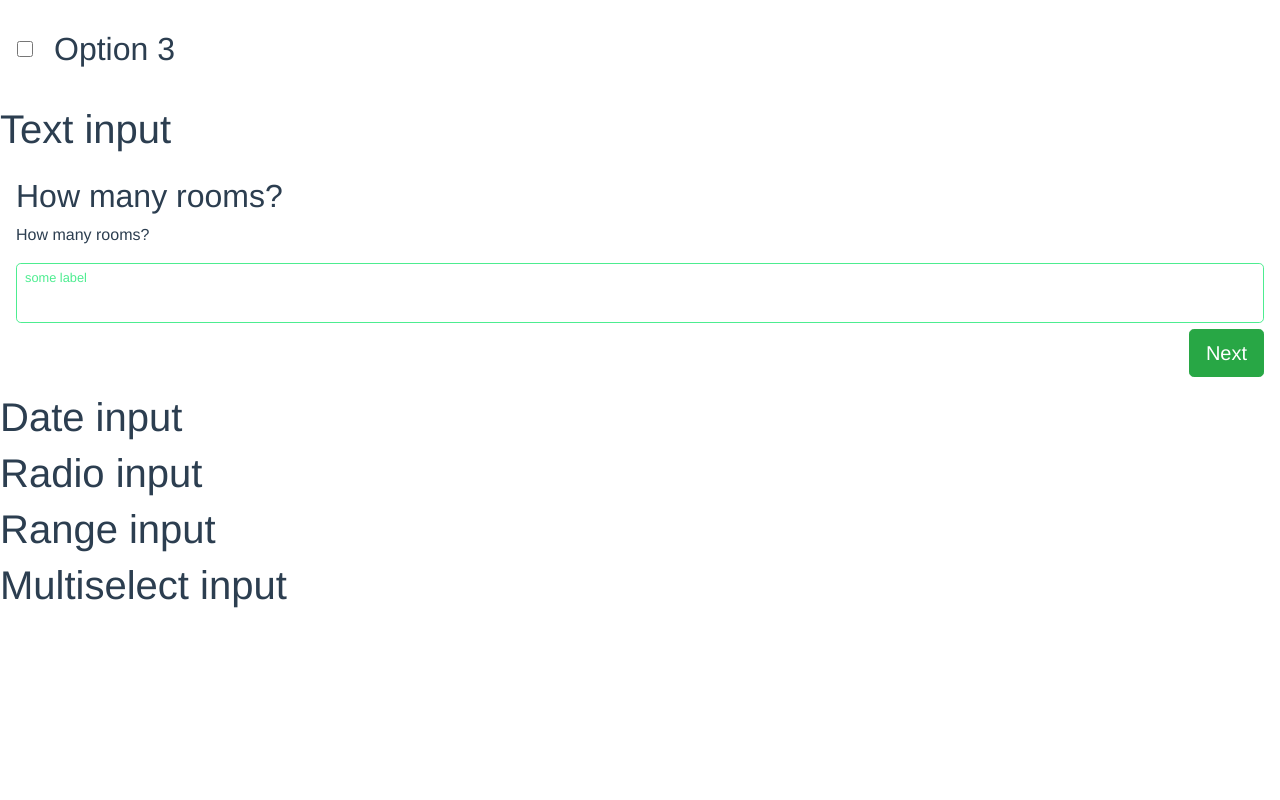
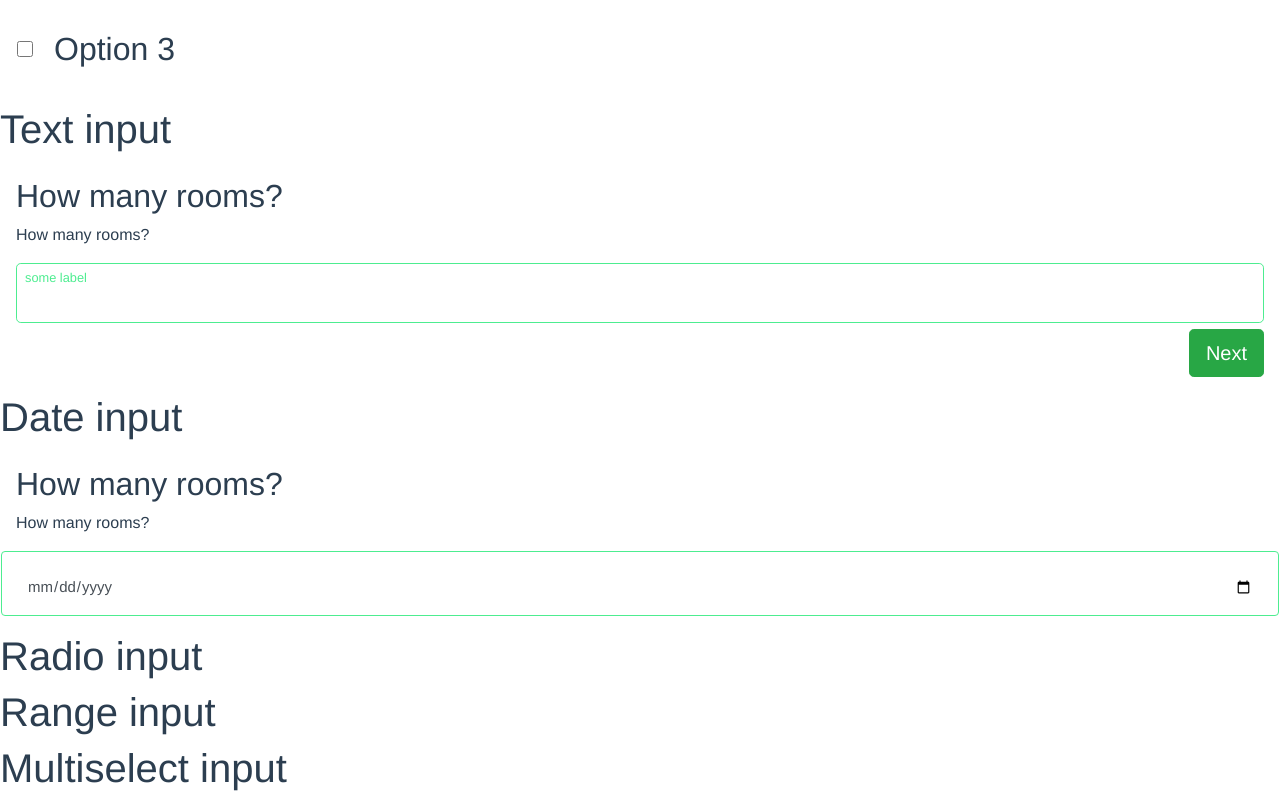
Before and after one commit to mirimadahmed/vue-quotation-calculator, a Vue app: page / in a window 1280 px wide. Shown: the part 407-1207 px from the top of the page. Before the commit the page ends 1024 px from the top, so only its background shows below. Built offline with nearby package versions, Linux system fonts and the light colour scheme.

Commit message:
date input done

```diff
--- a/src/components/HelloWorld.vue
+++ b/src/components/HelloWorld.vue
@@ -11,8 +11,8 @@
       :settings="inputDef.services[0].subServices[0].questions[0]"
       @clicked="btnClicked"
     />
-    <h1>Date input</h1>
-    <!-- <DateInput :settings="inputDef.services[0].subServices[0].questions[0]" /> -->
+    <h1>Date input {{ dateInput }}</h1>
+    <DateInput v-model="dateInput" :settings="inputDef.services[0].subServices[0].questions[2]" />
     <h1>Radio input</h1>
     <!-- <RadioInput :settings="inputDef.services[0].subServices[0].questions[0]" /> -->
     <h1>Range input</h1>
@@ -52,7 +52,8 @@ export default {
   data() {
     return {
       textInput: "",
-      radioInput: []
+      radioInput: [],
+      dateInput: ""
     };
   },
   methods: {
--- a/src/components/inputs/date-input.vue
+++ b/src/components/inputs/date-input.vue
@@ -1,18 +1,37 @@
 <template>
-    <div class="p-3">
-    <div class="form-group input-group-lg" id="holder">
-      <input type="date" id="input" class="form-control" />
-    </div>
-    </div>
-
+  <div class="p-3 text-left row">
+    <h2 class="text-left col-12" v-if="settings.title.length > 0">{{ settings.title }}</h2>
+    <p class="text-left col-12" v-if="settings.subTitle.length > 0">{{ settings.subTitle }}</p>
+    <input class="col-12 form-control" type="date" id="input" v-model="local_value" />
+  </div>
 </template>
 
 <script>
 export default {
-
+  props: {
+    value: {
+      type: String,
+      required: true
+    },
+    settings: {
+      type: Object,
+      required: true
+    }
+  },
+  data() {
+    return {
+      local_value: this.value
+    };
+  },
+  watch: {
+    local_value(val) {
+      if (val !== this.value) {
+        this.$emit("input", val);
+      }
+    }
+  }
 };
 </script>
 
 <style>
-
 </style>
--- a/src/data/setup.json
+++ b/src/data/setup.json
@@ -82,6 +82,15 @@
                                 }
                             ]
 
+                        },
+                        {
+                            "type": "date",
+                            "requried": true,
+                            "title": "How many rooms?",
+                            "subTitle": "How many rooms?",
+                            "image": "",
+                            "tooltip": ""
+
                         }
                     ]
                 }
```
